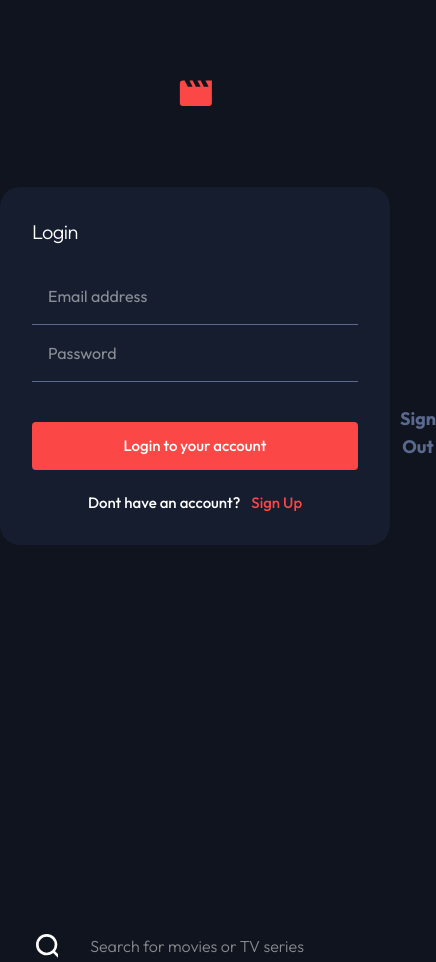
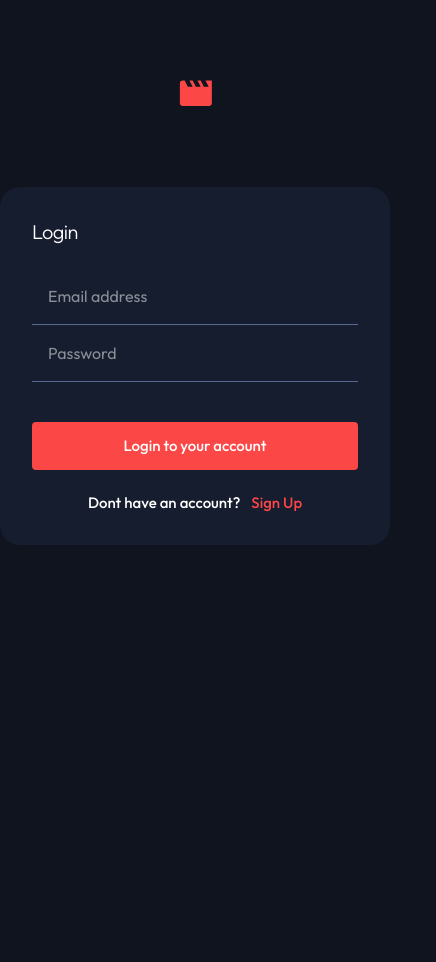
Before and after one commit to tac3563/entertainment-web-app, a React (Vite) app: page /movies in a window 390 px wide. Shown: the whole page, 436 px wide, since content can reach past the window. After the commit the page ends 844 px from the top, so only its background shows below. Built offline with nearby package versions, Linux system fonts and the light colour scheme; no server answers; grey boxes are pictures that could not be loaded.

Commit message:
[Update] responsive styling

```diff
--- a/src/components/MediaGrid.tsx
+++ b/src/components/MediaGrid.tsx
@@ -39,7 +39,7 @@
               ? `Found ${searchResults.length} results for '${searchInput}'`
               : pageTitle}
         </h2>
-        <ul className="py-[var(--spacing-400)] gap-x-[var(--spacing-500)] gap-y-[var(--spacing-300)] grid lg:grid-cols-4 md:grid-cols-3 grid-cols-2">
+        <ul className="py-[var(--spacing-400)] md:gap-x-[var(--spacing-500)] gap-x-[var(--spacing-300)] gap-y-[var(--spacing-300)] grid lg:grid-cols-4 md:grid-cols-3 grid-cols-2">
           <AnimatePresence>
             {itemsToShow.map((item) => (
                 <motion.li
--- a/src/components/Navbar.tsx
+++ b/src/components/Navbar.tsx
@@ -6,7 +6,7 @@
 
   return (
       <>
-      <nav className="side-nav flex-center md:flex-col gap-[var(--spacing-900)] py-[var(--spacing-400)] px-[var(--spacing-300)] mb-[var(--spacing-400)] bg-blue-900 rounded-[var(--rounded-3xl)]">
+        <nav className="side-nav flex items-center md:flex-center justify-between md:flex-col gap-[var(--spacing-400)] md:gap-[var(--spacing-900)] py-5 md:py-[var(--spacing-400)] px-5 md:px-[var(--spacing-200)] md:px-[var(--spacing-300)] mb-[var(--spacing-400)] bg-blue-900 rounded-[var(--rounded-3xl)]">
           <div>
             <svg width="33" height="27" xmlns="http://www.w3.org/2000/svg">
               <path
@@ -15,7 +15,7 @@
               />
             </svg>
           </div>
-        <ul className="flex-center md:flex-col gap-[var(--spacing-500)]">
+          <ul className="flex-center md:flex-col gap-[var(--spacing-300)] md:gap-[var(--spacing-500)]">
             <li>
               <NavLink to="/">
                 <svg width="20" height="20" xmlns="http://www.w3.org/2000/svg">
@@ -36,7 +36,6 @@
                 </svg>
               </NavLink>
             </li>
-
             <li>
               <NavLink to="/tv-shows">
                 <svg width="20" height="20" xmlns="http://www.w3.org/2000/svg">
@@ -60,19 +59,27 @@
           </ul>
           <div className="md:mt-auto">
             <img
-            className="w-10 h-10"
+                className="w-8 md:w-10 h-8 md:h-10"
                 src="/assets/images/image-avatar.png"
                 alt=""
             />
           </div>
           <a
-          className="text-center font-bold text-[var(--color-blue-500)]"
+              className="hidden md:block md:max-w-full max-w-min text-center font-bold text-[var(--color-blue-500)]"
               onClick={logout}
               href="#"
           >
             Sign Out
           </a>
         </nav>
+
+        <a
+            className="block md:hidden w-full text-center mt-2 font-bold text-[var(--color-blue-500)]"
+            onClick={logout}
+            href="#"
+        >
+          Sign Out
+        </a>
       </>
   );
 }
--- a/src/components/PageLayout.tsx
+++ b/src/components/PageLayout.tsx
@@ -8,7 +8,7 @@
   return (
     <>
       <div
-        className="flex flex-col md:flex-row gap-[var(--spacing-400)] justify-between"
+        className="flex flex-col md:flex-row md:gap-[var(--spacing-400)] justify-between"
         id="page-wrapper"
       >
         {children}
--- a/src/styles/_theme.css
+++ b/src/styles/_theme.css
@@ -71,6 +71,10 @@
     button {
         @apply rounded px-4 py-2 font-medium bg-red-500 text-white;
     }
+
+    body {
+        @apply md:px-[var(--spacing-500)] px-[var(--spacing-200)]
+    }
 }
 
 @layer components {
@@ -136,6 +140,8 @@
     }
 
     .side-nav {
-        min-height: 95vh;
+        @media(min-width: 768px) {
+            min-height: 95vh;
+        }
     }
 }
```
Lines whose indentation alone changed are shown as unchanged.
